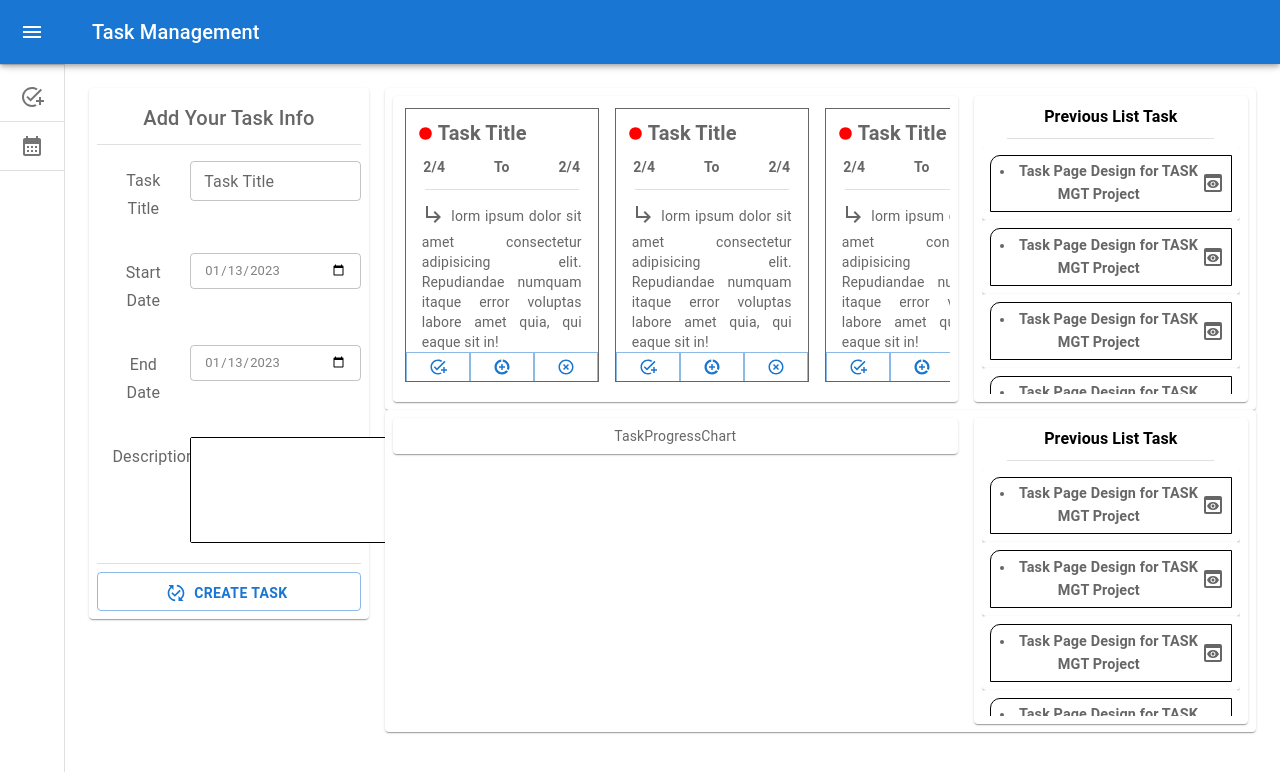
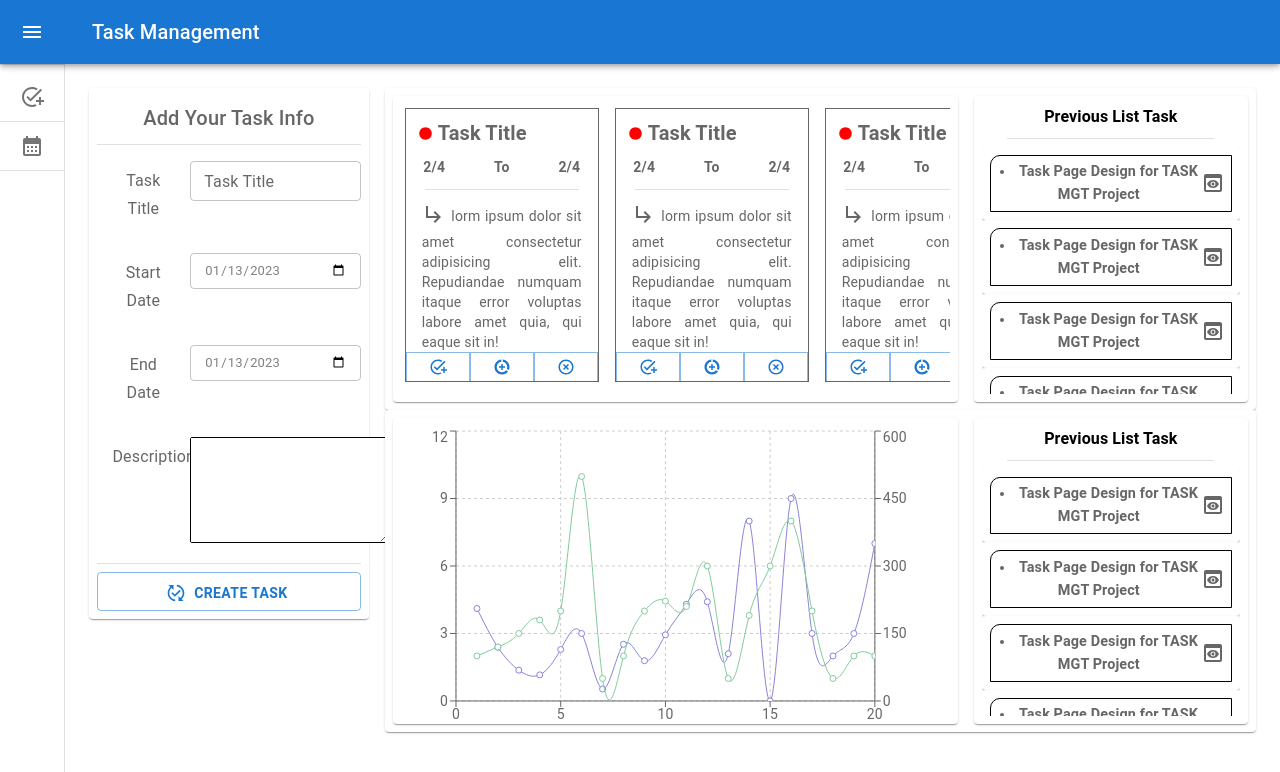
Before and after one commit to its-kayes/task-management-fe, a React (Vite) app: page /task in a window 1280 px wide. Shown: the top 772 px of the page. Built offline with nearby package versions, Linux system fonts and the light colour scheme.

Commit message:
basic TaskProgressChart page

```diff
--- a/package.json
+++ b/package.json
@@ -27,6 +27,7 @@
     "react-redux": "^8.0.5",
     "react-router-dom": "^6.6.2",
     "react-toastify": "^9.1.1",
+    "recharts": "^2.3.2",
     "styled-components": "^5.3.6"
   },
   "devDependencies": {
--- a/src/components/Task/AddTask.jsx
+++ b/src/components/Task/AddTask.jsx
@@ -138,7 +138,7 @@
                             <Grid item xs={6} md={8}>
                                 <Stack
                                     sx={{
-                                        minWidth: { lg: 250, md: 350, xs: 300 },
+                                        minWidth: { lg: 200, md: 350, xs: 300 },
                                     }}
                                     border={1}
                                     borderRadius="2px"
--- a/src/components/Task/TaskProgressChart.jsx
+++ b/src/components/Task/TaskProgressChart.jsx
@@ -1,5 +1,63 @@
+import { Box } from '@mui/material';
+import React, { PureComponent } from 'react';
+import {
+    Label,
+    LineChart,
+    Line,
+    CartesianGrid,
+    XAxis,
+    YAxis,
+    Tooltip,
+    ReferenceArea,
+    ResponsiveContainer,
+} from 'recharts';
+
 export default function TaskProgressChart() {
+
+    const initialData = [
+        { name: 1, cost: 4.11, impression: 100 },
+        { name: 2, cost: 2.39, impression: 120 },
+        { name: 3, cost: 1.37, impression: 150 },
+        { name: 4, cost: 1.16, impression: 180 },
+        { name: 5, cost: 2.29, impression: 200 },
+        { name: 6, cost: 3, impression: 499 },
+        { name: 7, cost: 0.53, impression: 50 },
+        { name: 8, cost: 2.52, impression: 100 },
+        { name: 9, cost: 1.79, impression: 200 },
+        { name: 10, cost: 2.94, impression: 222 },
+        { name: 11, cost: 4.3, impression: 210 },
+        { name: 12, cost: 4.41, impression: 300 },
+        { name: 13, cost: 2.1, impression: 50 },
+        { name: 14, cost: 8, impression: 190 },
+        { name: 15, cost: 0, impression: 300 },
+        { name: 16, cost: 9, impression: 400 },
+        { name: 17, cost: 3, impression: 200 },
+        { name: 18, cost: 2, impression: 50 },
+        { name: 19, cost: 3, impression: 100 },
+        { name: 20, cost: 7, impression: 100 },
+    ];
+
     return (
-        <div> TaskProgressChart </div>
+        <Box maxHeight="290px">
+            <div className="highlight-bar-charts ml-[-10px]" style={{ userSelect: 'none', width: '100%' }}>
+                <ResponsiveContainer width="100%" height={310}>
+                    <LineChart
+                        width={800}
+                        height={400}
+                        data={initialData}
+                    // onMouseDown={(e) => this.setState({ refAreaLeft: e.activeLabel })}
+                    // onMouseMove={(e) => this.state.refAreaLeft && this.setState({ refAreaRight: e.activeLabel })}
+                    >
+                        <CartesianGrid strokeDasharray="3 3" />
+                        <XAxis allowDataOverflow dataKey="name" type="number" />
+                        <YAxis allowDataOverflow type="number" yAxisId="1" />
+                        <YAxis orientation="right" allowDataOverflow type="number" yAxisId="2" />
+                        <Tooltip />
+                        <Line yAxisId="1" type="natural" dataKey="cost" stroke="#8884d8" animationDuration={300} />
+                        <Line yAxisId="2" type="natural" dataKey="impression" stroke="#82ca9d" animationDuration={300} />
+                    </LineChart>
+                </ResponsiveContainer>
+            </div>
+        </Box>
     )
 }
```
Also changed, not shown: 1 other file (tests, documents, lock files or other folders).
